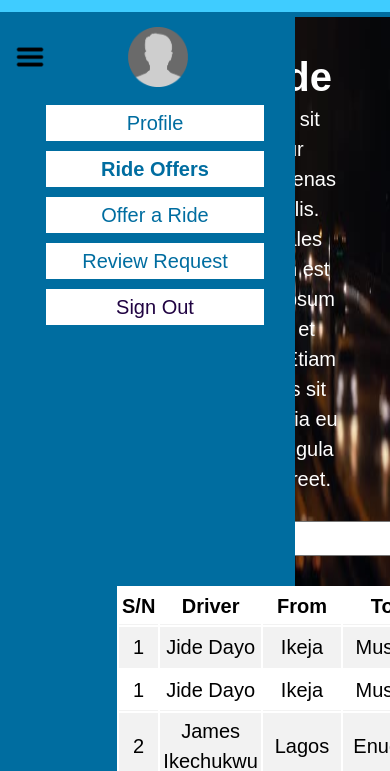
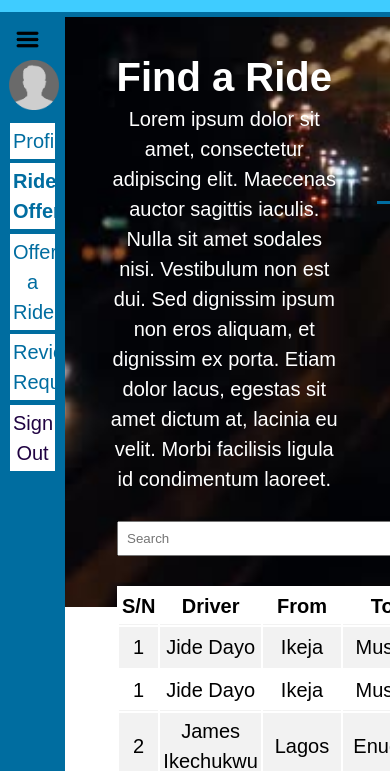
Before and after one commit to IyiKuyoro/Ride-My-Way, a plain HTML site: page UI/rideoffers.html in a window 390 px wide. Shown: the part 73-844 px from the top of the page. Drawn offline with nearby package versions, Linux system fonts and the light colour scheme.

Commit message:
Add responsiveness to other pages

```diff
--- a/UI/Styles/style.css
+++ b/UI/Styles/style.css
@@ -527,7 +527,7 @@ footer ul{
     margin-right: 30px
 }
 
-@media(max-width: 768px){
+@media(max-width: 800px){
     header .container{
         padding: 0 5px 0 5px;
     }
@@ -584,4 +584,54 @@ footer ul{
         margin-right: 5%;
         font-size: 18px;
     }
+
+    .userfeatures{
+        width: 50px;
+    }
+
+    .userfeatures .features-icon{
+        width: 25px;
+        padding-bottom: 0;
+        margin: 0;
+    }
+
+    .userfeatures ul{
+        margin: 0;
+        margin-left: -10%;
+        width: 90%;
+    }
+
+    .userfeatures li{
+        left: 0;
+        margin: 10% 0 10% 0;
+        overflow: hidden;
+    }
+
+    #profile-pics{
+        max-width: 50px;
+        position: relative;
+        left: -6px;
+    }
+
+    .diff-bg{
+        background-size: 310%;
+    }
+
+    #find-rd #search{
+        margin-left: 30%;
+    }
+
+    #ridesTbl{
+        position: relative;
+        z-index: 0;
+    }
+
+    #find-rd{
+        overflow-x: scroll;
+    }
+
+    #find-rd form{
+        margin-left: 18%;
+        width: 70%;
+    }
 }
--- a/UI/scripts/main.js
+++ b/UI/scripts/main.js
@@ -5,7 +5,7 @@ $('#sign-in-btn').click(function(event){
 });
 
 $('.vrBtn').click(function(event){
-    $('#ridedetails').css('left', '80%');
+    $('#ridedetails').css('left', '0');
 });
 
 $('#close').click(function(event){
```
Also changed, not shown: UI/dashboard.html (+0 -4 lines).
